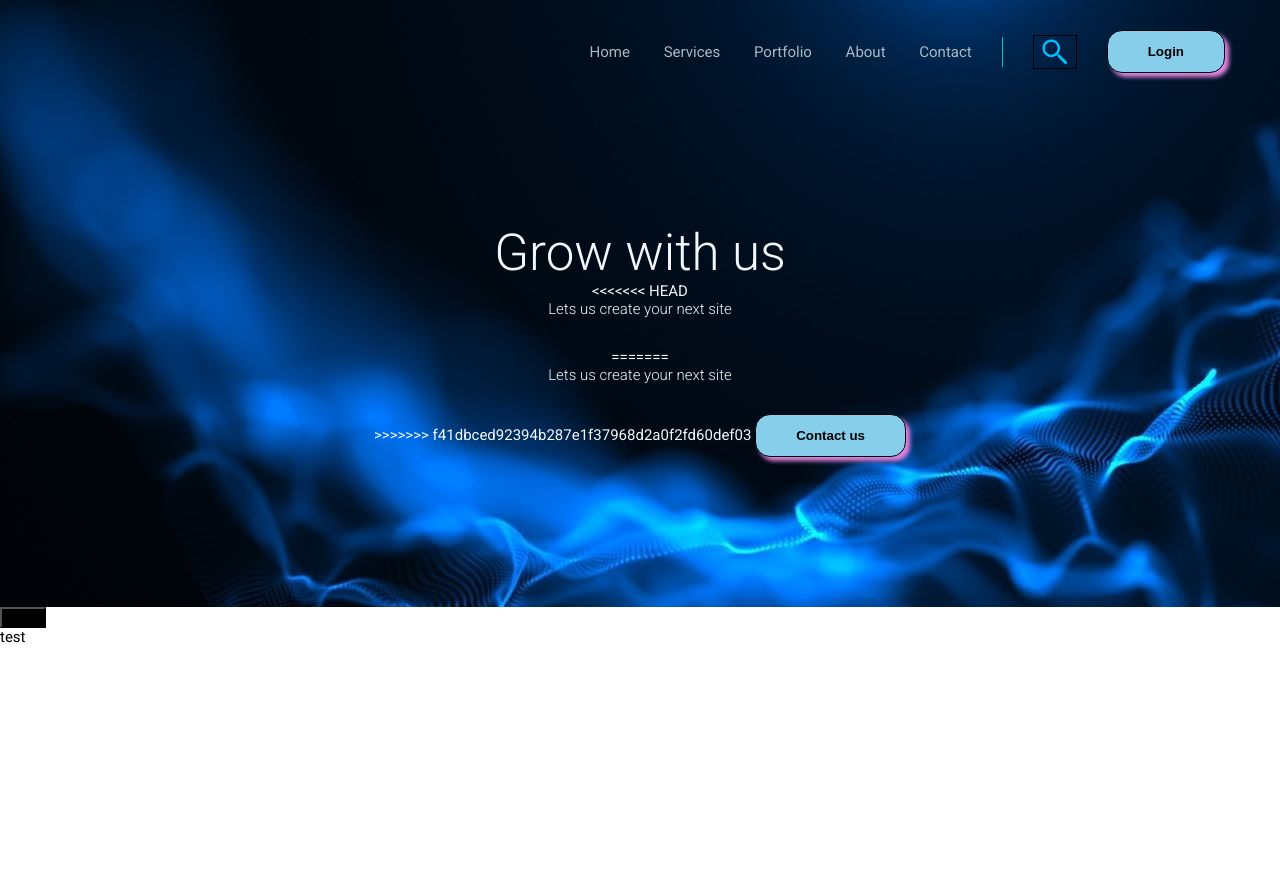
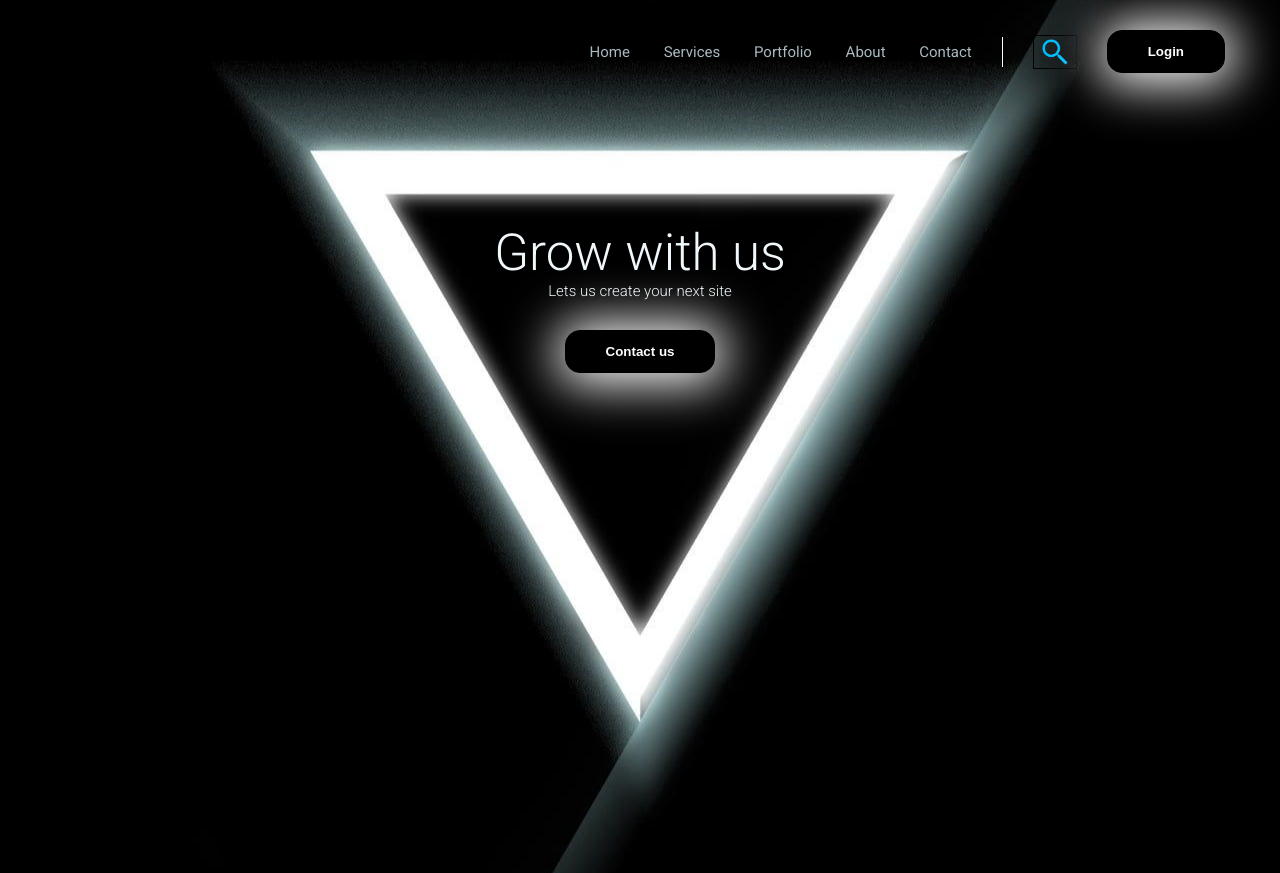
Before and after one commit to mo9np4og41m/Projects, a plain HTML site: page index.html in a window 1280 px wide. Before the commit the page ends 800 px from the top, so only its background shows below. Drawn offline with Linux system fonts and the light colour scheme.

Commit message:
Site-Update

```diff
--- a/index.html
+++ b/index.html
@@ -29,24 +29,12 @@
             </nav>
             <main>
             <h1>Grow with us</h1>
-<<<<<<< HEAD
             <h3>Lets us create your next site</h3>
-=======
-            <h3>Lets us create your next site</h3>
->>>>>>> f41dbced92394b287e1f37968d2a0f2fd60def03
 
             <button class="button">Contact us</button>
             </main>
         </div>
 
     </header>
-
-    <div class="Page">
-        <second-page class="page-page">
-            <button class="button2">Hello</button>
-        </second-page>
-    </div>
-
-    test
 </body>
 </html>
--- a/style.css
+++ b/style.css
@@ -14,26 +14,29 @@ body{
 }
 
 .button{
-    color: black;
-    background-color: skyblue;
+    color: white;
+    background-color: black;
     border: 1px solid black;
     padding: 13px 40px;
     border-radius: 15px;
     outline: black;
-    box-shadow: 4px 4px 4px 0px rgba(227,132,227,1);}
+    box-shadow: 1px 2px 50px 10px rgb(255, 253, 255);
+}
 
 .button:hover{
     color: #19283f;
     background-color: whitesmoke;
     cursor: pointer;
+
 }
 
 .header-section{
-    background-image: url(back4.jpg);
+    background-image: url(pictures/logo-photo.jpg);
+    background-position: center;
     background-color: #19283f;
     color: #A8B9C0;
     padding-top: 15px;
-    padding-bottom: 150px;
+    padding-bottom: 500px;
 }
 
 .header-section nav{
@@ -50,6 +53,7 @@ body{
 .header-section main{
     text-align: center;
     color: #F0F8FB;
+    /*text-shadow: 1px 1px 0px rgba(255,255,255,1);*/
 }
 
 .header-section h1{
@@ -77,7 +81,7 @@ body{
 }
 
 .menu-item:last-of-type{
-    border-right: 1px solid #00c7c0;
+    border-right: 1px solid #ffffff;
 }
 
 .menu-item a{
@@ -86,8 +90,10 @@ body{
 }
 
 .menu-item a:hover{
-    color:#00c7c0;
+    box-shadow: 1px 2px 50px 10px rgb(255, 253, 255);
+    color:#ffffff;
     text-decoration: underline;
+
 }
 
 .search-button{
@@ -101,7 +107,7 @@ body{
     display: block;
     width: 30px;
     height: 30px;
-    background: url(search-icon-removebg-preview.png) no-repeat;
+    background: url(Icons/search-icon-removebg-preview.png) no-repeat;
     background-size: contain;
 }
 
```
Also changed, not shown: Icons/search-icon-removebg-preview.png (renamed from search-icon-removebg-preview.png), pictures/back1.avif (renamed from back1.avif), pictures/back2.jpg (renamed from back2.jpg), pictures/back3.jpg (renamed from back3.jpg), pictures/back4.jpg (renamed from back4.jpg), pictures/logo-photo.jpg (added).
